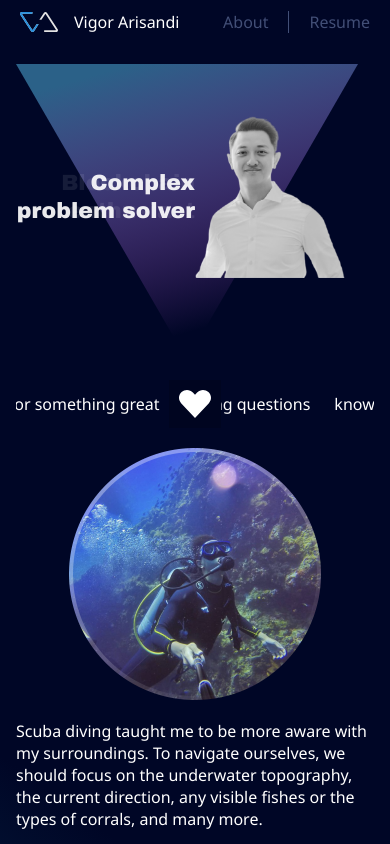
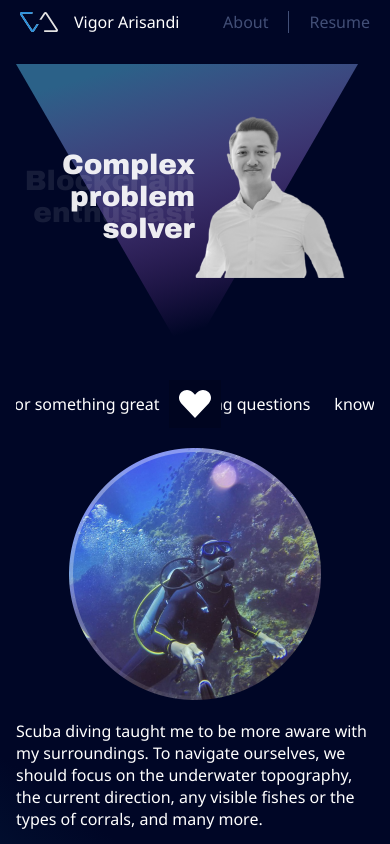
Before and after one commit to a-design-di/portfolio, a Next.js app: page /about in a window 390 px wide. Shown: the top 844 px of the page. Built offline with nearby package versions, Linux system fonts and the light colour scheme.

Commit message:
font size

```diff
--- a/pages/about.js
+++ b/pages/about.js
@@ -24,7 +24,7 @@ export default function About() {
             />
             <motion.div>
               <motion.div
-                className="archivo fs40 lh44 sm-fs22 sm-lh28 absolute text-right r218 t94 sm-r-50 sm-t-45 sm-transy-50"
+                className="archivo fs40 lh44 sm-fs28 sm-lh32 absolute text-right r218 t94 sm-r-50 sm-t-45 sm-transy-50"
                 animate={{ opacity: [1, 0, 0, 0, 0, 1, 1] }}
                 transition={{
                   duration: 5,
@@ -35,7 +35,7 @@ export default function About() {
                 Complex problem solver
               </motion.div>
               <motion.div
-                className="archivo fs40 lh44 sm-fs22 sm-lh28 absolute text-right r218 t94 sm-r-50 sm-t-45 sm-transy-50"
+                className="archivo fs40 lh44 sm-fs28 sm-lh32 absolute text-right r218 t94 sm-r-50 sm-t-45 sm-transy-50"
                 animate={{ opacity: [0, 1, 1, 0, 0, 0, 0] }}
                 transition={{
                   duration: 5,
@@ -46,7 +46,7 @@ export default function About() {
                 Blockchain enthusiast
               </motion.div>
               <motion.div
-                className="archivo fs40 lh44 sm-fs22 sm-lh28 absolute text-right r218 t94 sm-r-50 sm-t-45 sm-transy-50"
+                className="archivo fs40 lh44 sm-fs28 sm-lh32 absolute text-right r218 t94 sm-r-50 sm-t-45 sm-transy-50"
                 animate={{ opacity: [0, 0, 0, 1, 1, 0, 0] }}
                 transition={{
                   duration: 5,
--- a/styles/main.mobile.css
+++ b/styles/main.mobile.css
@@ -33,8 +33,14 @@
   .sm-fs22 {
     font-size: 22px;
   }
+  .sm-fs28 {
+    font-size: 28px;
+  }
   .sm-lh28 {
     line-height: 28px;
+  }
+  .sm-lh32 {
+    line-height: 32px;
   }
 
   .sm-py16 {
```
